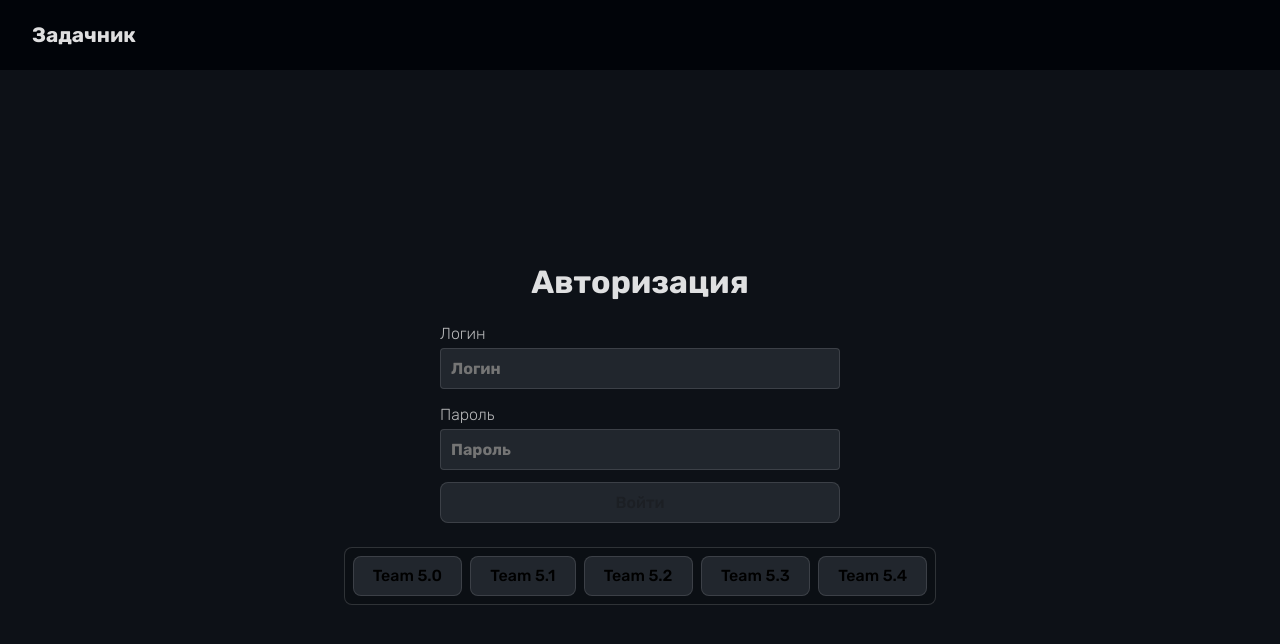
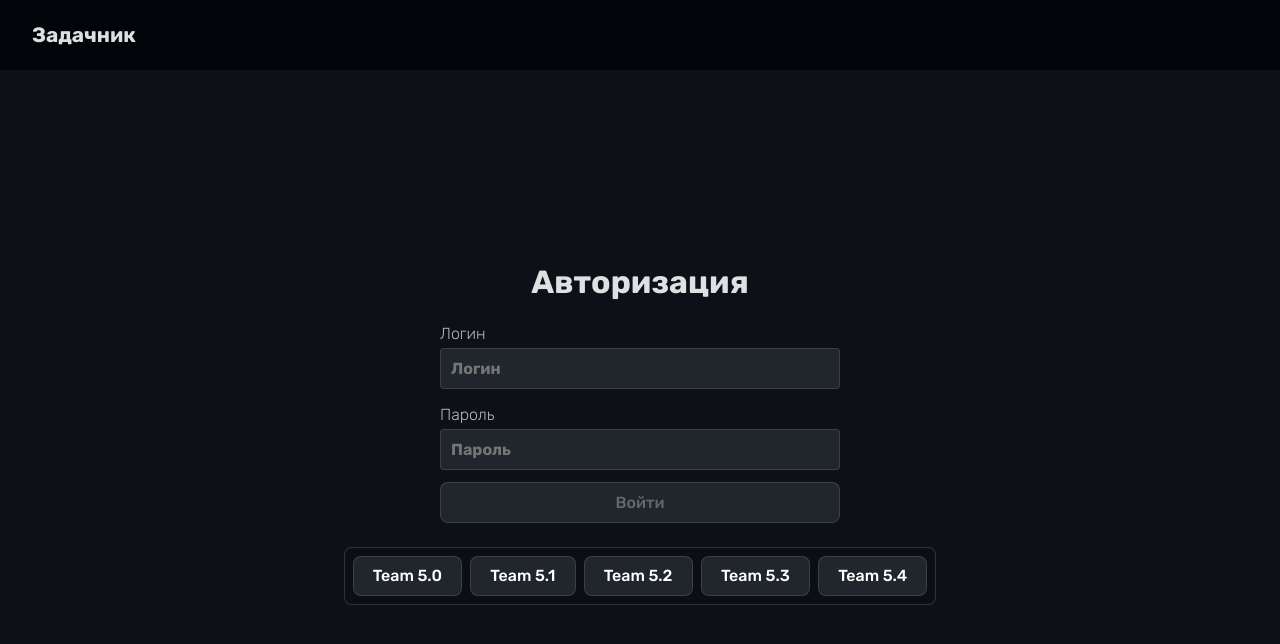
Before and after one commit to InfiniteC0re/hackathon-mephi-2023, a Vue app in the folder frontend/: page /login in a window 1280 px wide. Shown: the top 644 px of the page. Built offline with nearby package versions, Linux system fonts and the light colour scheme.

Commit message:
Remove light scheme

```diff
--- a/frontend/src/style.css
+++ b/frontend/src/style.css
@@ -8,7 +8,7 @@
   line-height: 1.5;
   font-weight: 400;
 
-  color-scheme: light dark;
+  color-scheme: dark;
   color: rgba(255, 255, 255, 0.87);
   background-color: var(--background-color);
 
```
